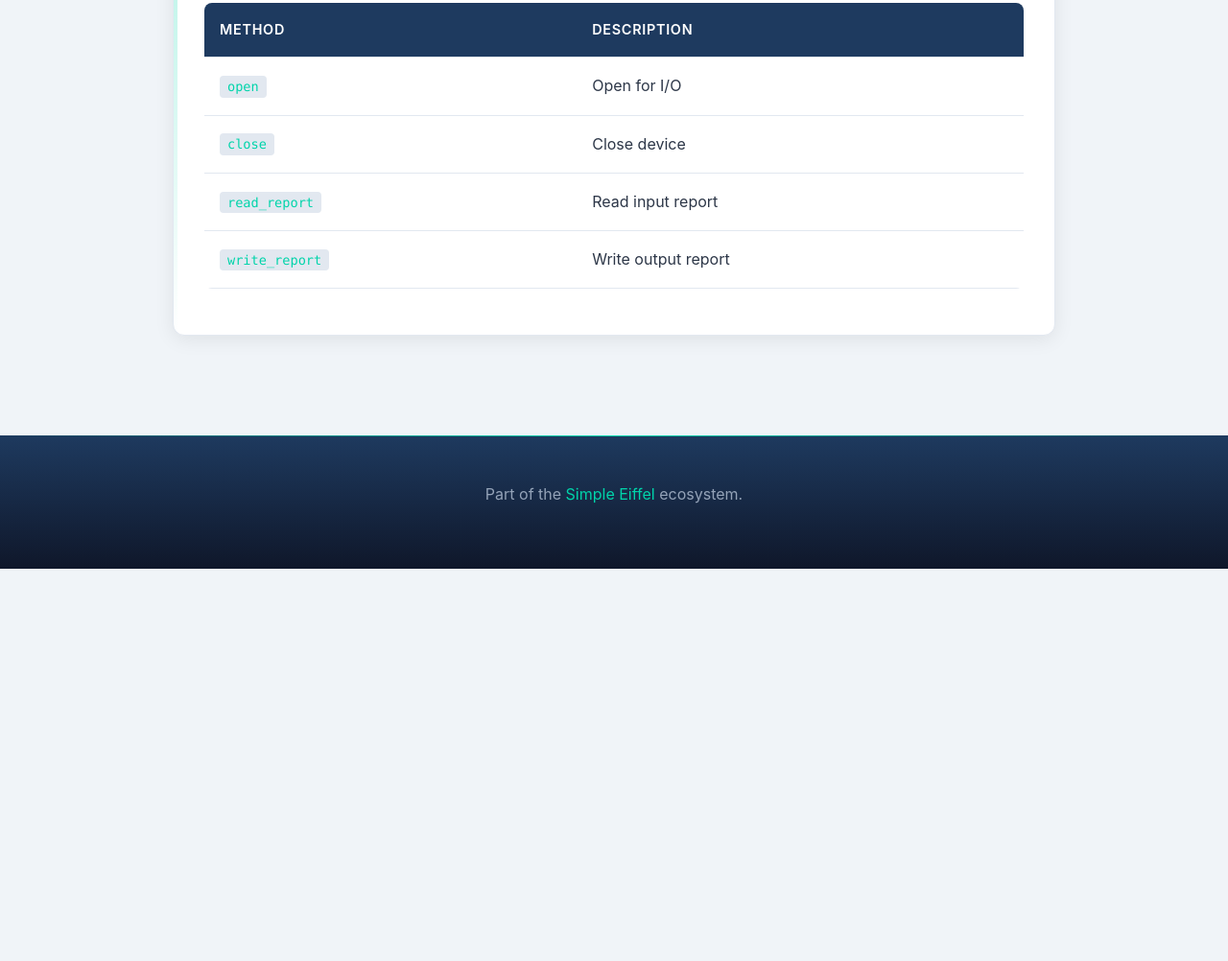
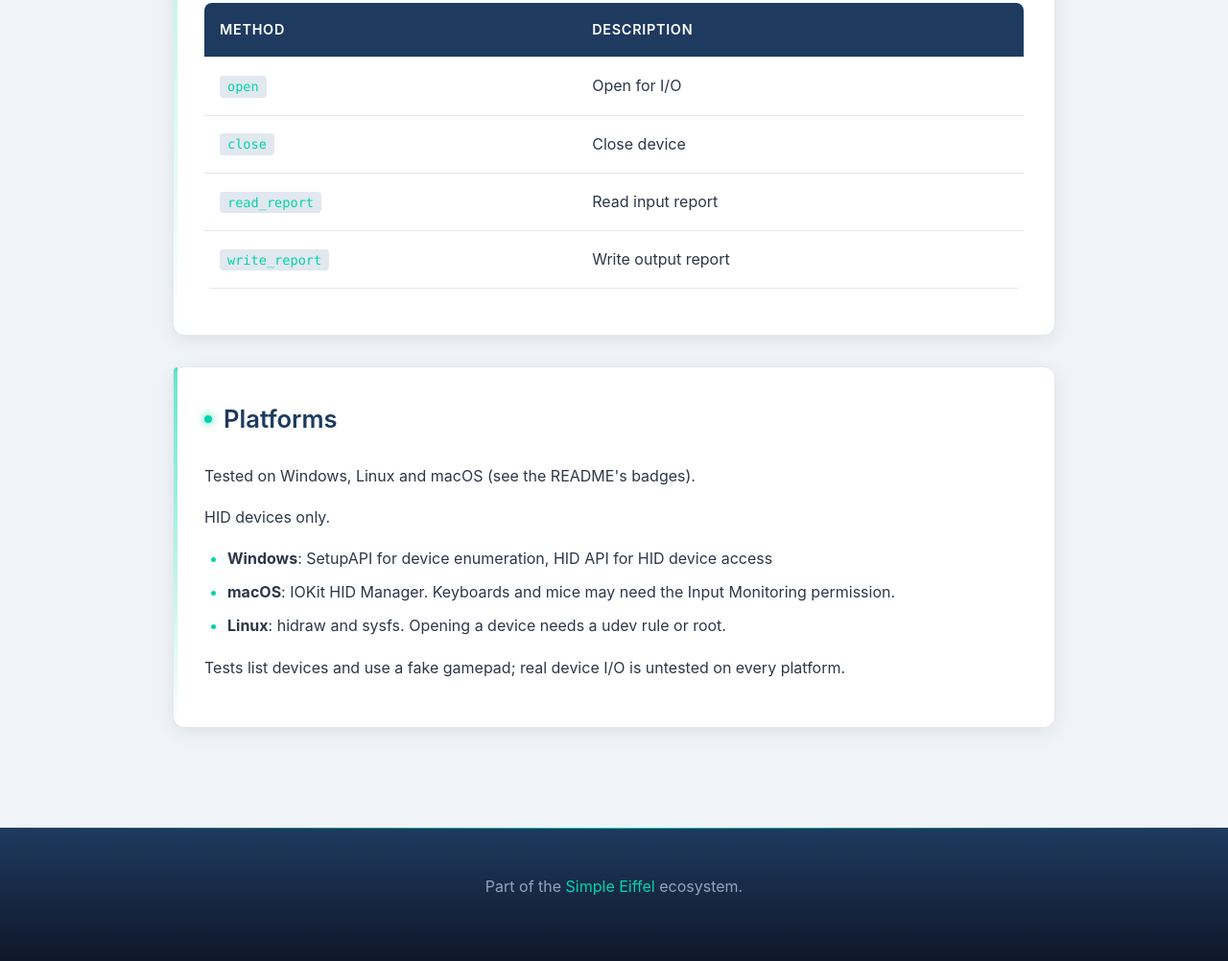
Before and after one commit to simple-eiffel/simple_usb, a plain HTML site: page docs/index.html in a window 1280 px wide. Shown: the part 2610-3612 px from the top of the page at 96% size. Before the commit the page ends 3203 px from the top, so only its background shows below. Drawn offline with Linux system fonts and the light colour scheme.

Commit message:
Docs: a Platforms section (Windows, Linux, macOS), as the README states
port-coordination #22. The docs page now says what the README's badges and platform notes say, so no page reads as Windows only where the library is not.

Co-Authored-By: Claude Opus 5.5 <noreply@anthropic.com>
Claude-Session: https://claude.ai/code/session_01LuozTCfTDQFZxgtKZj5Qo8

```diff
--- a/docs/index.html
+++ b/docs/index.html
@@ -99,6 +99,19 @@
                 <tr><td><code>write_report</code></td><td>Write output report</td></tr>
             </table>
         </section>
+
+        <section id="platforms">
+            <h2>Platforms</h2>
+            <p>Tested on Windows, Linux and macOS (see the README's badges).</p>
+            <p>HID devices only.</p>
+            <ul>
+                <li><strong>Windows</strong>: SetupAPI for device enumeration, HID API for HID device access</li>
+                <li><strong>macOS</strong>: IOKit HID Manager. Keyboards and mice may need the Input Monitoring permission.</li>
+                <li><strong>Linux</strong>: hidraw and sysfs. Opening a device needs a udev rule or root.</li>
+            </ul>
+            <p>Tests list devices and use a fake gamepad; real device I/O is untested on every platform.</p>
+        </section>
+
     </main>
 
     <footer>
```
